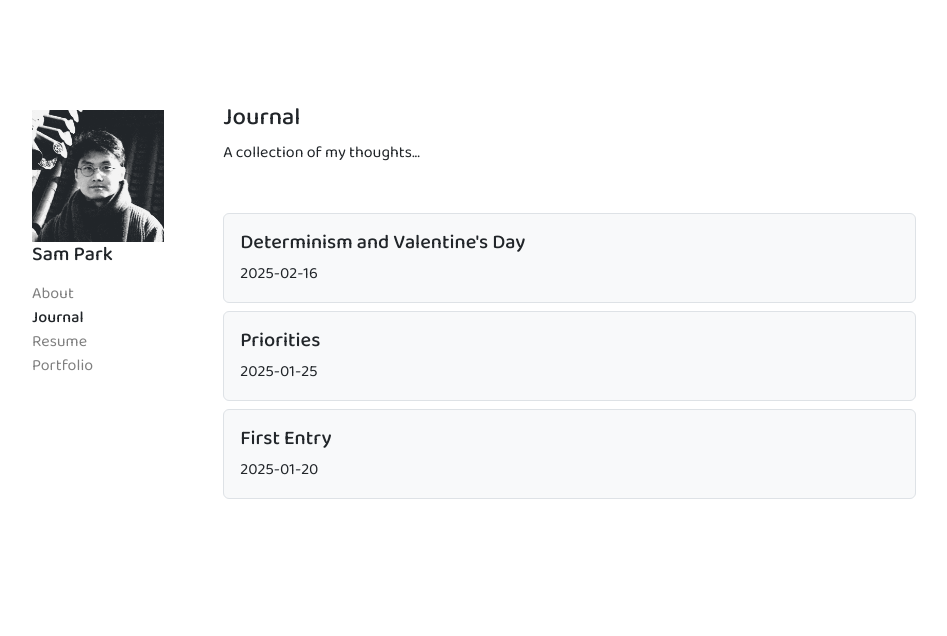
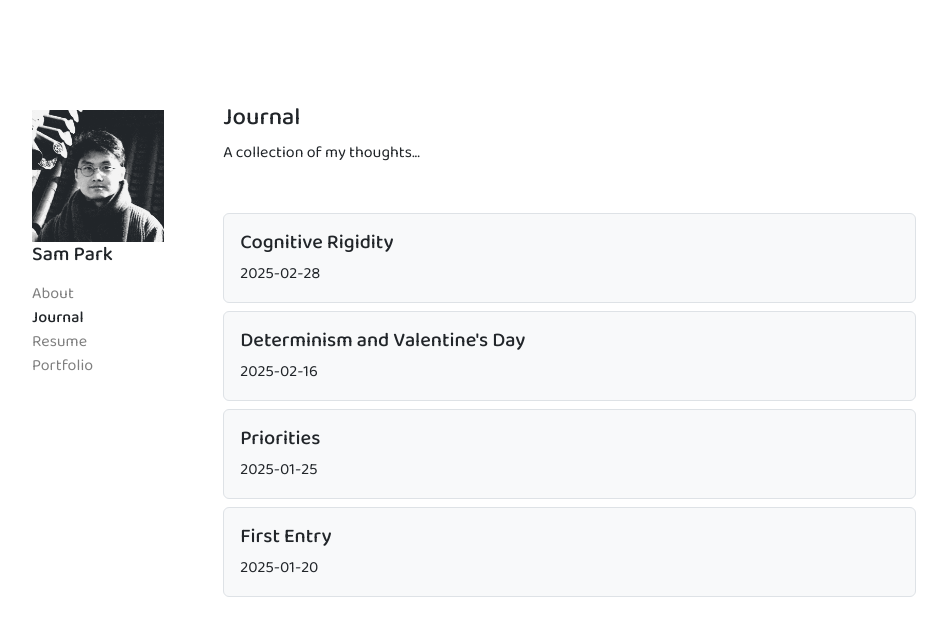
Before and after one commit to sanghoonio/sanghoonio, a React (Vite) app: page /journal in a window 1280 px wide. Shown: the top 636 px of the page, without its empty margins (160-1107 px from the left). Built offline with nearby package versions, Linux system fonts and the light colour scheme.

Commit message:
journal entry and copy link button

```diff
--- /dev/null
+++ b/src/assets/journal/2025-02-28-rigidity.md
@@ -0,0 +1,10 @@
+---
+title: Cognitive Rigidity
+date: 2025-02-28
+---
+
+**Cowardly Ignorance**
+
+Cognitive rigidity is probably at the root of most of your issues. I can certainly feel it contribute to mine. Being flexible allows you to break patterns that lead to failure or stagnation, and obviously, no one logically believes doing the same thing over and over again will lead to different outcomes. How can one be more cognitively flexible though, if they aren't already? The subconscious mind does a very good job using past experiences to influence very heavily how you will act in the present. Understanding this is a given, but acting on it to consciously choose the unfamiliar is a completely different story. A lot of cognitive rigidity is driven by fear instilled by past experiences and ignorance of alternative, possibly better outcomes resulting from a lack of having those kinds of experiences. In a way, cognitive rigidity is cowardice if the person affected by it is aware of their own limiting thought patterns and is unable to change. What separates cowardice from bravery? Having a conviction that the thing you have a conviction for is more important than self-preservation. Convictions don't come out of the blue though. And a lot of cowardly thought patterns actively guard against non self-preservation, including considering the possibility that trying something new might actually be a good thing.
+
+It's a little unrealistic to force yourself to be open minded if you don't know how. But maybe having the belief that something new out there might help you be more so can be a decent starting point.
--- a/src/components/Journal.tsx
+++ b/src/components/Journal.tsx
@@ -16,6 +16,8 @@ type FrontMatter = {
 const JournalCard = (props: Post & { isHighlighted: boolean }) => {
   const { title, date, contents, isHighlighted } = props;
 
+  const [buttonText, setButtonText] = useState('Copy Link');
+
   const formattedDate = new Date(date).toISOString().split('T')[0];
 
   useEffect(() => {
@@ -33,16 +35,31 @@ const JournalCard = (props: Post & { isHighlighted: boolean }) => {
     <div className='col-12'>
       <div
         className='card portfolio-card d-block rounded-2 border bg-body-tertiary text-decoration-none cursor-pointer'
-      data-bs-toggle='collapse'
-      data-bs-target={`#${formattedDate}`}
+
+
         aria-expanded={isHighlighted ? 'true' : 'false'}
         aria-controls={formattedDate}
       >
+        <div className='stretched-link' data-bs-toggle='collapse' data-bs-target={`#${formattedDate}`}></div>
           <div className='card-body'>
             <h5 className='card-title fw-medium'>{title}</h5>
             <p className='card-text mb-0'>{formattedDate}</p>
             <div className='collapse mt-4 no-transition' id={formattedDate}>
               <ReactMarkdown>{contents}</ReactMarkdown>
+              <div className="d-flex">
+              <button
+                className="btn btn-sm btn-outline-dark"
+                style={{ zIndex: 1 }}
+                onClick={() => {
+                  navigator.clipboard.writeText(`https://sanghoon.io/journal?highlight=${formattedDate}`)
+                  setButtonText('Copied!');
+                  setTimeout(() => setButtonText('Share Link'), 1000);
+                }}
+              >
+                <i className='bi bi-reply-fill me-1' style={{ transform: 'scale(-1, 1)', display: 'inline-block' }}></i>
+                {buttonText}
+              </button>
+            </div>
           </div>
         </div>
       </div>
```
Also changed, not shown: src/assets/journal/2025-02-16-determinism.md (renamed from src/assets/journal/2025-02-15-determinism.md). Lines whose indentation alone changed are shown as unchanged.
